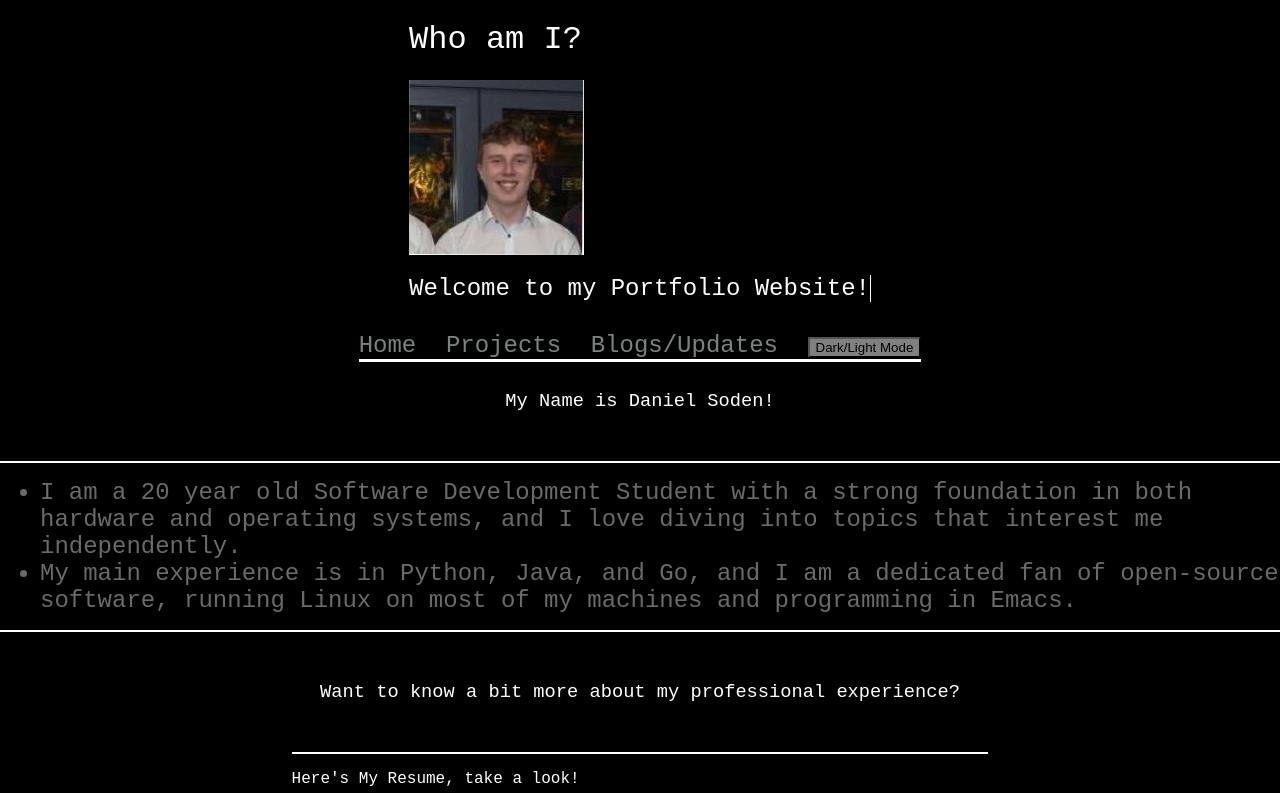
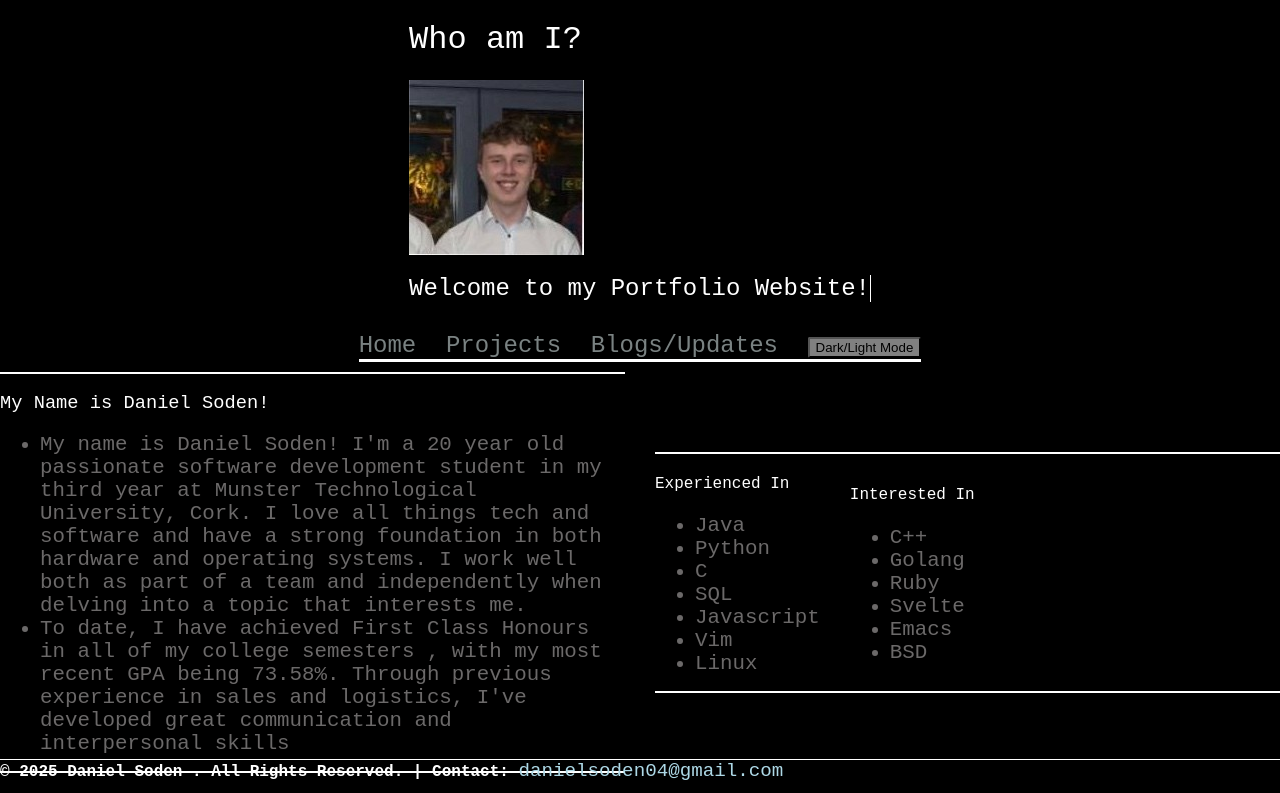
Before and after one commit to daniel04soden/portfolio-site, a SvelteKit app: page / in a window 1280 px wide. Shown: the top 793 px of the page. Built offline with nearby package versions, Linux system fonts and the light colour scheme; a web font is replaced by a local one.

Commit message:
fixed formatting of styling on home, added different titles per page, coming soon page on blog

```diff
--- a/src/components/Footer.svelte
+++ b/src/components/Footer.svelte
@@ -5,5 +5,9 @@
 
 
 <footer>
-  <p>© {year} Daniel Soden . All Rights Reserved.</p>
+  <div>
+    © {year} Daniel Soden . All Rights Reserved. | Contact: <a href="mailto:danielsoden04@gmail.com" id="email-link">danielsoden04@gmail.com</a>
+  </div>
+  <div>
+  </div>
 </footer>
--- a/src/components/Header.svelte
+++ b/src/components/Header.svelte
@@ -1,6 +1,7 @@
 <script>
 import dan from '$lib/assets/dan.jpeg'
 import Navigation from './navigation.svelte';
+ export let title;
 </script>
 
 
@@ -9,7 +10,7 @@ import Navigation from './navigation.svelte';
     <h1>Who am I?</h1>
     <img src={dan} alt="Daniel Soden Smiling in a white shirt">
     <div class="typing">
-    <h2>Welcome to my Portfolio Website!</h2>
+    <h2>{title}</h2>
   </div>
 </div>
 </header>
--- a/src/components/InfoCard.svelte
+++ b/src/components/InfoCard.svelte
@@ -6,19 +6,50 @@ let age = ageCalc("2004-09-03")
 <main>
 
   <div class="inner-container">
+    <article class="para-border">
       <h3>My Name is Daniel Soden!</h3>
-<article class="para-border">
       <ul>
-    <li>I am a {age} year old Software Development Student with a strong foundation in both hardware and operating systems, and I love diving into topics that interest me independently.</li>
-    <li>My main experience is in Python, Java, and Go, and I am a dedicated fan of open-source software, running Linux on most of my machines and programming in Emacs.</li>
+        <li>
+          My name is Daniel Soden! I'm a {age} year old passionate software development student in my third year at Munster Technological University, Cork. I love all things tech and software and have a strong foundation in both hardware and operating systems. I work well both as part of a team and independently when delving into a topic that interests me.
+        </li>
+        <li>
+          To date, I have achieved First Class Honours in all of my college semesters , with my most recent GPA being 73.58%. Through previous experience in sales and logistics, I've developed great communication and interpersonal skills
+        </li>
       </ul>
     </article>
+    <article class="para-border">
+      <div id="skills-container">
+        <div>
+          <h4>Experienced In</h4>
+          <ul>
+            <li>Java</li>
+            <li>Python</li>
+            <li>C</li>
+            <li>SQL</li>
+            <li>Javascript</li>
+            <li>Vim</li>
+            <li>Linux</li>
+          </ul>
+        </div>
+        <div>
+          <h4>Interested In</h4>
+          <ul>
+            <li>C++</li>
+            <li>Golang</li>
+            <li>Ruby</li>
+            <li>Svelte</li>
+            <li>Emacs</li>
+            <li>BSD</li>
+          </ul>
+        </div>
+      </div>
+    </article>
+  </div>
+  <article>
     <h3>Want to know a bit more about my professional experience?</h3>
-      <article class="para-border">
     <p>Here's My Resume, take a look!</p>
     <embed src="/DanielSodenCV25.pdf" width="500" height="375">
 
     <a href="/DanielSodenCV25.pdf" download>Download Here</a>
   </article>
-</div>
 </main>
--- a/src/pages/Home.svelte
+++ b/src/pages/Home.svelte
@@ -7,7 +7,7 @@ import Navigation from "../components/navigation.svelte";
 
 <meta name="viewport" content="width=device-width, initial-scale=1.0">
 <main class="container">
-<Header></Header>
+<Header title="Welcome to my Portfolio Website!"></Header>
 <InfoCard></InfoCard>
     <Footer></Footer>
 </main>
--- a/src/pages/Projects.svelte
+++ b/src/pages/Projects.svelte
@@ -8,8 +8,7 @@
 
 <meta name="viewport" content="width=device-width, initial-scale=1.0">
 <main class="container">
-<Header>
-</Header>
+<Header title="Take a look at some of my Projects!"/>
 <div class="inner-container">
   <ol>
     {#each projects as project}
--- a/src/routes/blog/+page.svelte
+++ b/src/routes/blog/+page.svelte
@@ -0,0 +1,4 @@
+<script>
+ import Blog from "../../pages/Blog.svelte"
+</script>>
+<Blog/>
--- a/src/styles.css
+++ b/src/styles.css
@@ -17,14 +17,19 @@ img {
 
 }
 li {
-	font-size: 1.5rem;
+	font-size: 1.3rem;
 	font-weight: 200;
 	color: #6b6969;
+
 }
 
 footer {
 	border-top: 1px solid white;
 	font-weight: 700;
+	position: absolute;
+	bottom: 0;
+	width: 100%;
+	height: 2.5rem;
 }
 
 h1,
@@ -42,9 +47,21 @@ a {
 }
 a:hover {
 	color: #5a5e5e;
-	text-decoration: none;
 	font-weight: 500;
 	font-size: 1.65rem;
+}
+
+#email-link{
+	color: lightblue;
+	text-decoration: none;
+	font-weight: 300;
+	font-size:1.2rem;
+}
+
+#email-link:hover{
+	font-size:1.3rem;
+	font-weight:400;
+	color:grey;
 }
 
 .typing {
@@ -76,7 +93,14 @@ h2 {
 
 .inner-container {
 	display: flex;
-	flex-direction: column;
+	flex-direction: row;
+	align-items: center;
+	gap: 30px;
+}
+
+#skills-container {
+	display: flex;
+	flex-direction: row;
 	align-items: center;
 	gap: 30px;
 }
@@ -104,6 +128,7 @@ h2 {
 .para-border {
 	border-top: 2px solid white;
 	border-bottom: 2px solid white;
+	flex: 1 1 0px;
 }
 
 .light-mode{
```
Also changed, not shown: src/pages/Blog.svelte (+9 -0 lines). Lines whose indentation alone changed are shown as unchanged.
